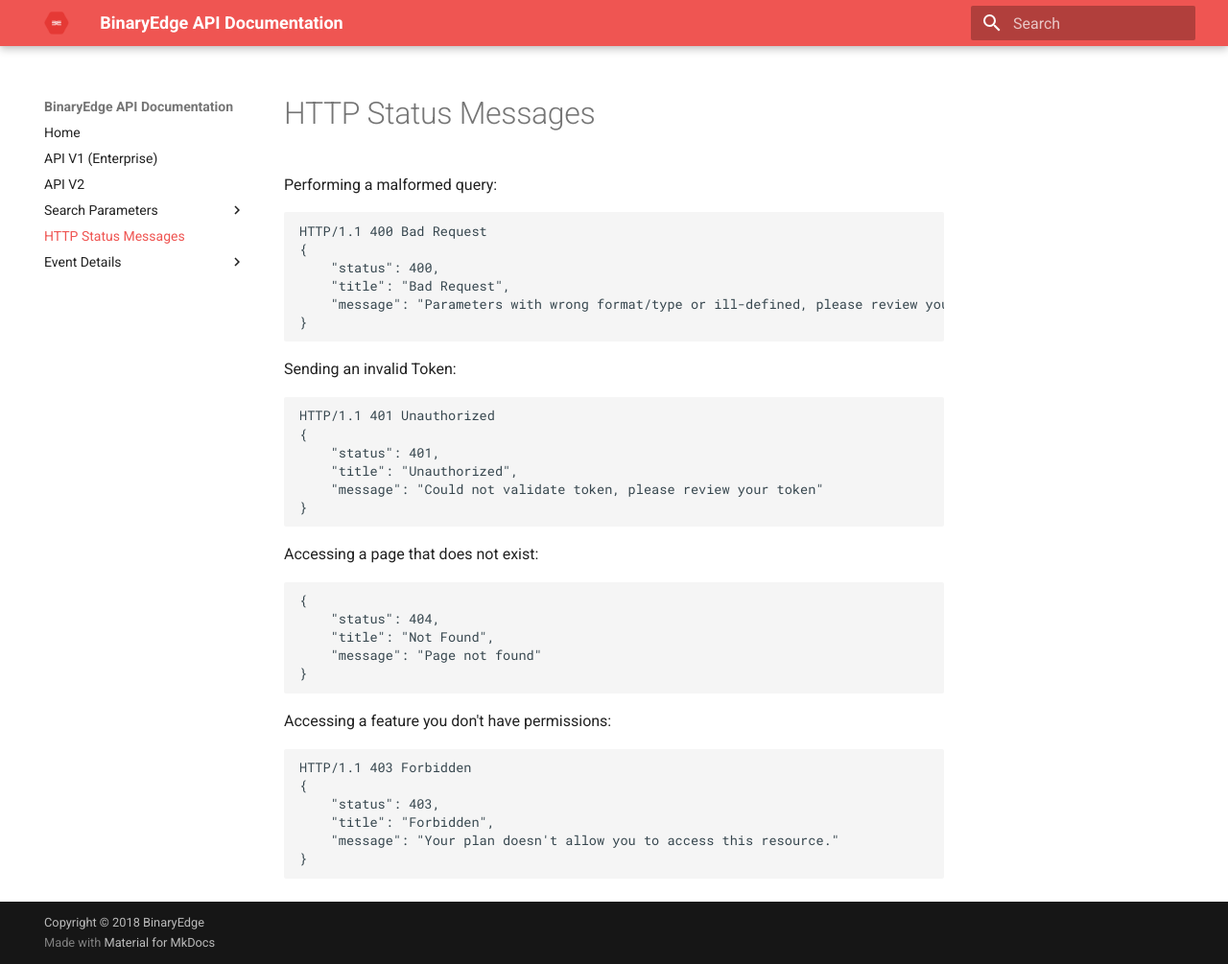
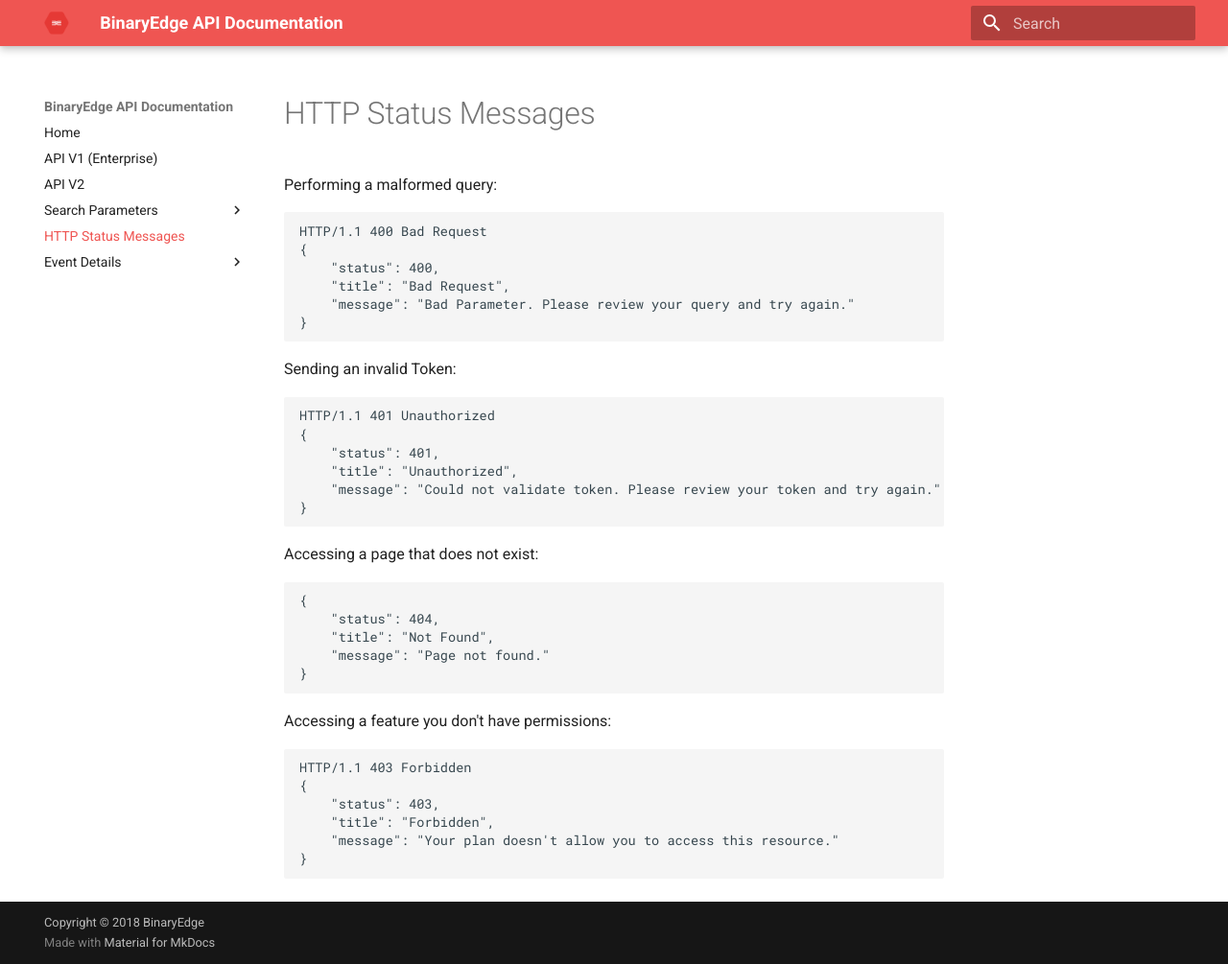
Before and after one commit to igama/docs.binaryedge.io, an MkDocs documentation site: the page built from docs/errors.md, in a window 1280 px wide and 1005 px high. Shown: the whole window at 96% size. Built offline with MkDocs 1.6.1 and Material for MkDocs 9.7.7, drawn with Linux system fonts in a browser that asks for light colours.

Commit message:
Update errors.md

````diff
--- a/docs/errors.md
+++ b/docs/errors.md
@@ -7,7 +7,7 @@ HTTP/1.1 400 Bad Request
 {
     "status": 400,
     "title": "Bad Request",
-    "message": "Parameters with wrong format/type or ill-defined, please review your query"
+    "message": "Bad Parameter. Please review your query and try again."
 }
 ```
 
@@ -19,7 +19,7 @@ HTTP/1.1 401 Unauthorized
 {
     "status": 401,
     "title": "Unauthorized",
-    "message": "Could not validate token, please review your token"
+    "message": "Could not validate token. Please review your token and try again."
 }
 ```
 
@@ -30,7 +30,7 @@ Accessing a page that does not exist:
 {
     "status": 404,
     "title": "Not Found",
-    "message": "Page not found"
+    "message": "Page not found."
 }
 ```
 
````
